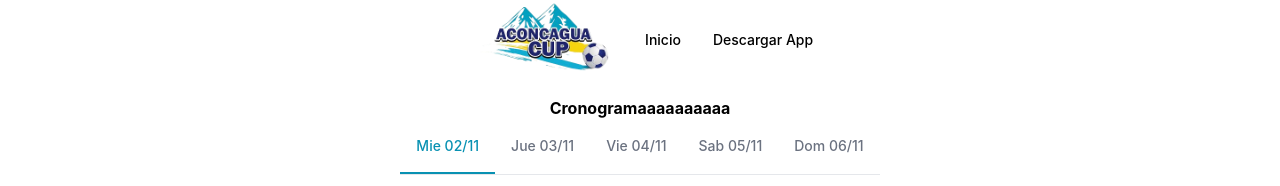
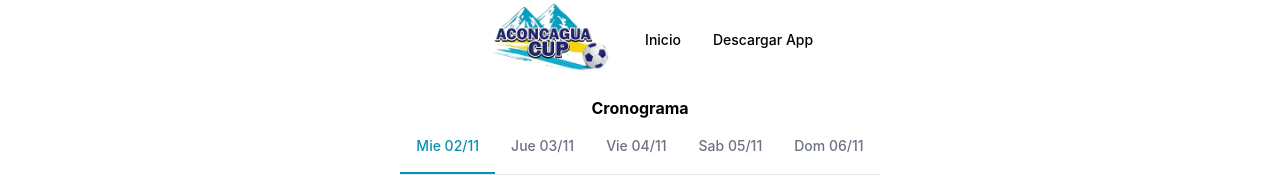
Before and after one commit to Tablonimus/AconcaguaCup2022PWA, a React (Create React App) app: page /home in a window 1280 px wide. Shown: the top 186 px of the page. Built offline with nearby package versions, Linux system fonts and the light colour scheme.

Commit message:
cronograma

```diff
--- a/src/components/Cronograma/Cronograma.jsx
+++ b/src/components/Cronograma/Cronograma.jsx
@@ -7,7 +7,7 @@ import map from "../../assets/images/map.png";
 export default function Cronograma() {
   return (
     <div className="bg-white flex mb-3 mt-24 flex-col w-full  items-center rounded-b-lg">
-      <h5 className="font-bold text-black">Cronogramaaaaaaaaaa</h5>
+      <h5 className="font-bold text-black">Cronograma</h5>
       <Tabs.Group aria-label="Tabs with icons" style="underline">
         <Tabs.Item
           title="Mie 02/11"
```
